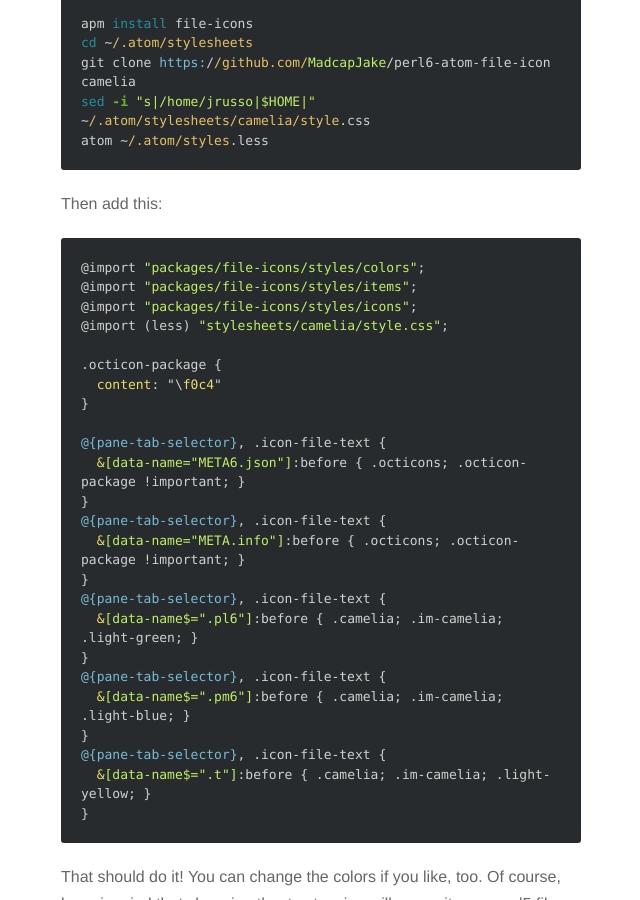
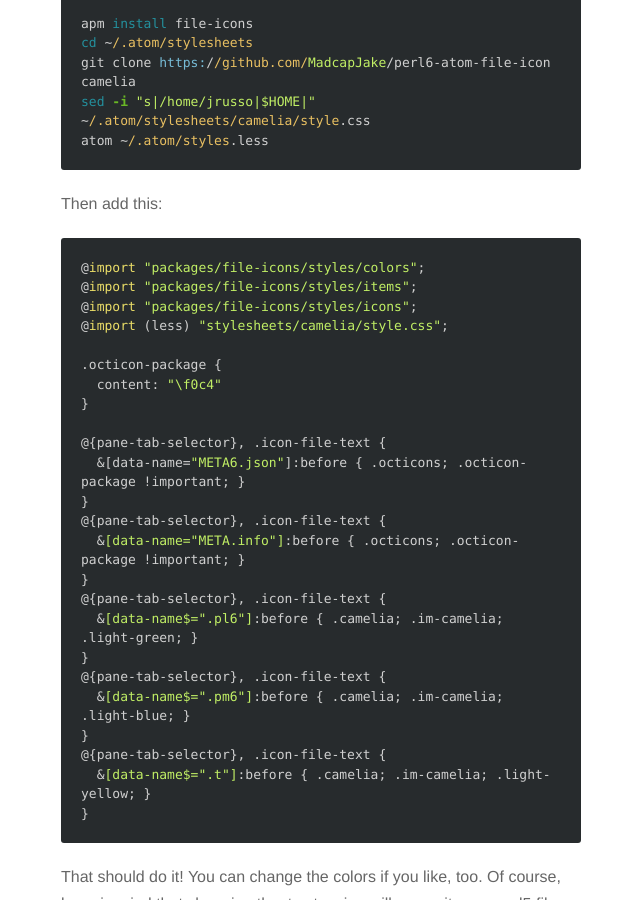
Before and after one commit to MadcapJake/madcapjake.github.io, a Jekyll site: the page built from _posts/2015-12-03-perl6-file-icons.md, in a window 1280 px wide and 900 px high, scrolled down 1787 px. Shown: the whole window, without its empty margins (319-959 px from the left). Built offline with Jekyll 4.4.1, drawn with Linux system fonts in a browser that asks for light colours; nearby versions of some CDN libraries; Markdown is read by kramdown in place of the engine named in the settings.

Commit message:
Remove unsupported `less` declaration

````diff
--- a/_posts/2015-12-03-perl6-file-icons.md
+++ b/_posts/2015-12-03-perl6-file-icons.md
@@ -27,7 +27,7 @@ atom ~/.atom/styles.less
 ```
 Then add this:
 
-```less
+```
 @import "packages/file-icons/styles/colors";
 @import "packages/file-icons/styles/items";
 @import "packages/file-icons/styles/icons";
````
